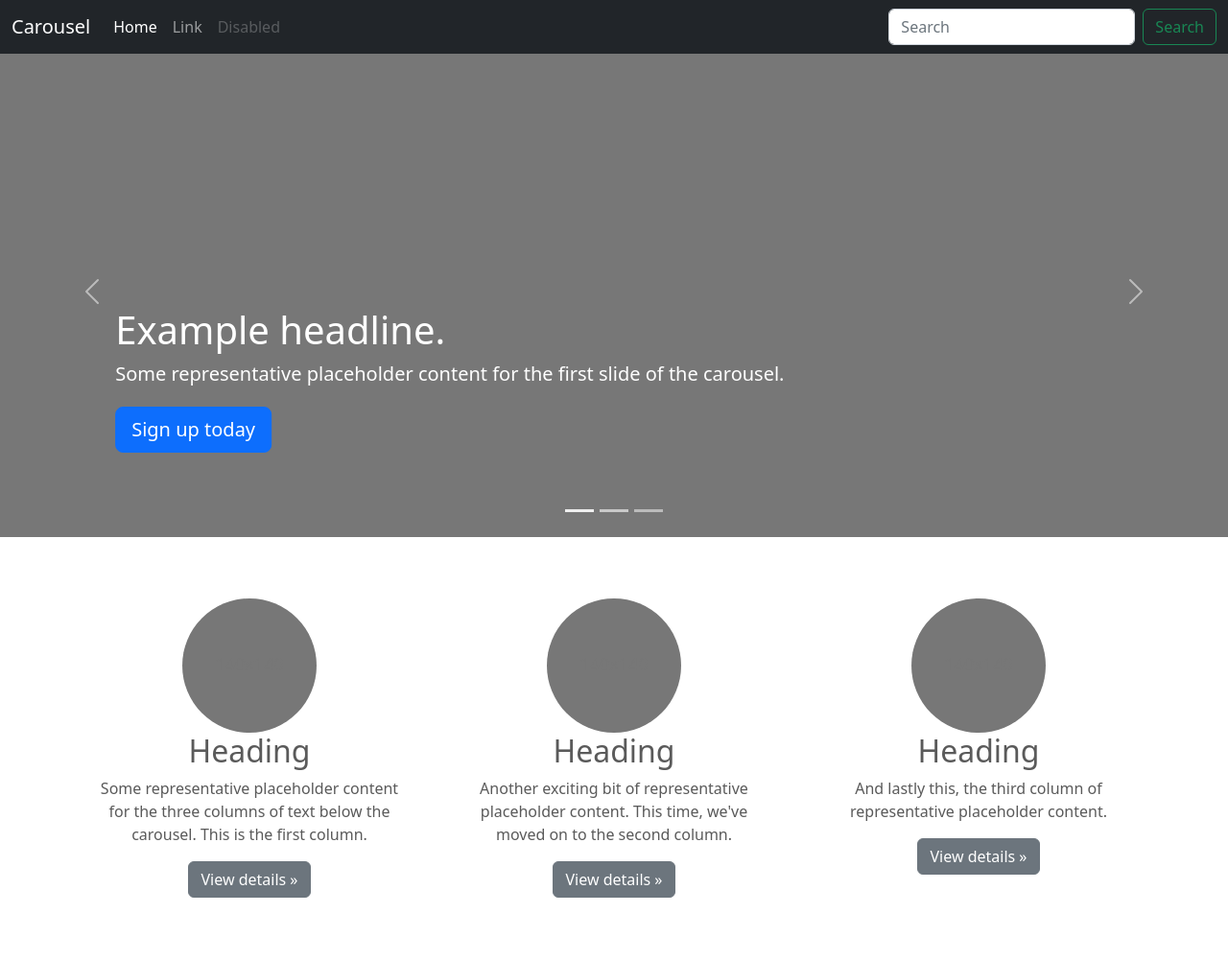
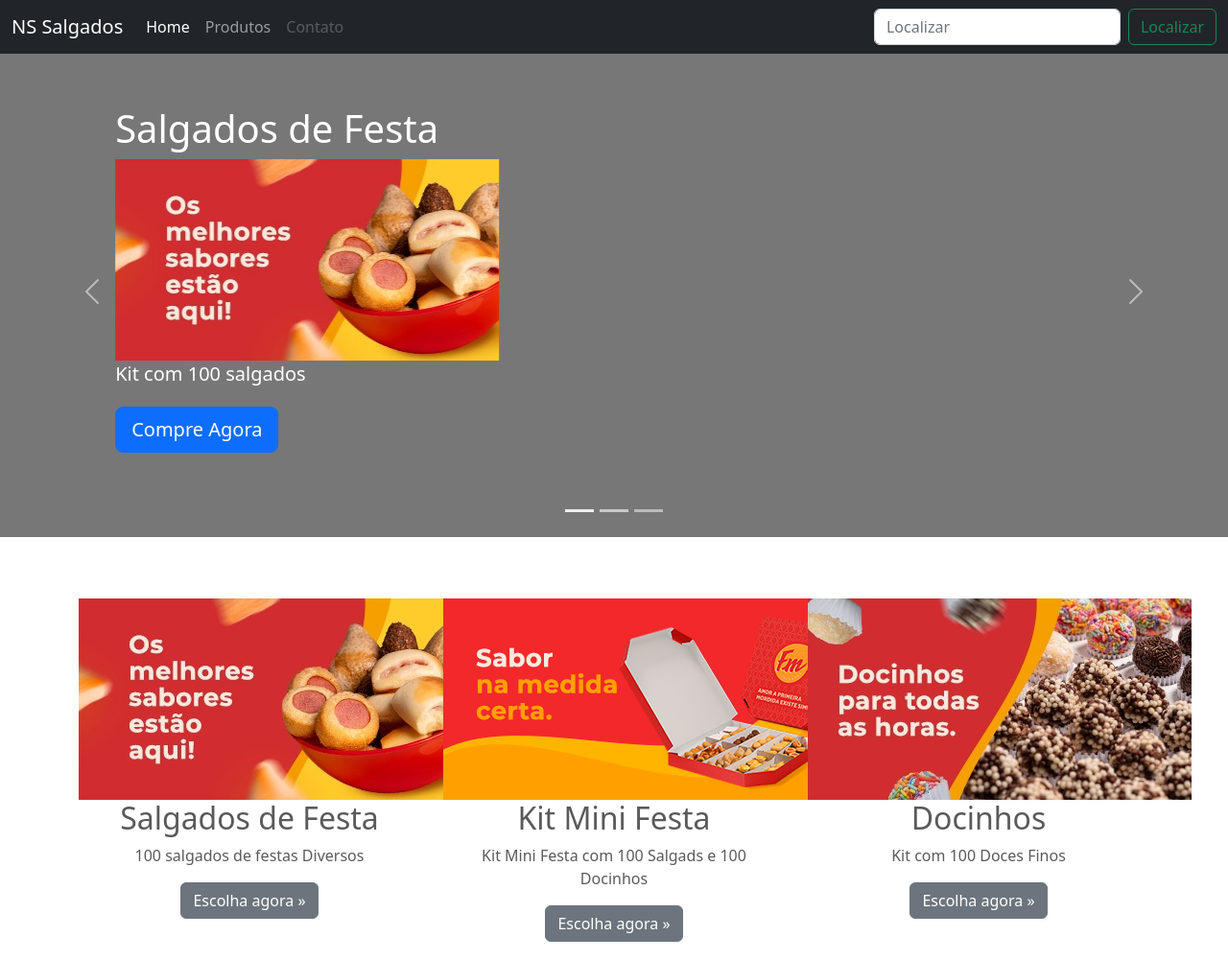
Before and after one commit to JP-Neto/Projetowebpos, a plain HTML site: page index.html in a window 1280 px wide. Shown: the top 1001 px of the page at 96% size. Drawn offline with Linux system fonts and the light colour scheme.

Commit message:
Site Versão 2

```diff
--- a/carousel.css
+++ b/carousel.css
@@ -35,6 +35,11 @@ body {
 .marketing .col-lg-4 {
   margin-bottom: 1.5rem;
   text-align: center;
+  vertical-align: 50px;
+}
+
+.img1{
+  align-items: center;
 }
 /* rtl:begin:ignore */
 .marketing .col-lg-4 p {
--- a/index.html
+++ b/index.html
@@ -78,7 +78,7 @@
 <header>
   <nav class="navbar navbar-expand-md navbar-dark fixed-top bg-dark">
     <div class="container-fluid">
-      <a class="navbar-brand" href="#">Carousel</a>
+      <a class="navbar-brand" href="index.html">NS Salgados</a>
       <button class="navbar-toggler" type="button" data-bs-toggle="collapse" data-bs-target="#navbarCollapse" aria-controls="navbarCollapse" aria-expanded="false" aria-label="Toggle navigation">
         <span class="navbar-toggler-icon"></span>
       </button>
@@ -88,15 +88,15 @@
             <a class="nav-link active" aria-current="page" href="#">Home</a>
           </li>
           <li class="nav-item">
-            <a class="nav-link" href="#">Link</a>
+            <a class="nav-link" href="#">Produtos</a>
           </li>
           <li class="nav-item">
-            <a class="nav-link disabled">Disabled</a>
+            <a class="nav-link disabled">Contato</a>
           </li>
         </ul>
         <form class="d-flex" role="search">
-          <input class="form-control me-2" type="search" placeholder="Search" aria-label="Search">
-          <button class="btn btn-outline-success" type="submit">Search</button>
+          <input class="form-control me-2" type="search" placeholder="Localizar" aria-label="Search">
+          <button class="btn btn-outline-success" type="submit">Localizar</button>
         </form>
       </div>
     </div>
@@ -117,9 +117,11 @@
 
         <div class="container">
           <div class="carousel-caption text-start">
-            <h1>Example headline.</h1>
-            <p>Some representative placeholder content for the first slide of the carousel.</p>
-            <p><a class="btn btn-lg btn-primary" href="#">Sign up today</a></p>
+
+            <h1>Salgados de Festa </h1>
+            <img src="assets/brand/banner.jpg" class= "banner" />
+            <p>Kit com 100 salgados </p>
+            <p><a class="btn btn-lg btn-primary" href="http://api.whatsapp.com/send?1=pt_BR&phone=5583999986519">Compre Agora</a></p>
           </div>
         </div>
       </div>
@@ -128,9 +130,11 @@
 
         <div class="container">
           <div class="carousel-caption">
-            <h1>Another example headline.</h1>
-            <p>Some representative placeholder content for the second slide of the carousel.</p>
-            <p><a class="btn btn-lg btn-primary" href="#">Learn more</a></p>
+            <h1>Kit Mini Festa</h1>
+            <img src="assets/brand/banner2.jpg" class= "banner2" />
+            <img src="assets/brand/banner3.jpg" class= "banner3" />
+            <p>Sujeito a Disponibilidade</p>
+            <p><a class="btn btn-lg btn-primary" href="http://api.whatsapp.com/send?1=pt_BR&phone=5583999986519">Compre Agora</a></p>
           </div>
         </div>
       </div>
@@ -139,9 +143,9 @@
 
         <div class="container">
           <div class="carousel-caption text-end">
-            <h1>One more for good measure.</h1>
-            <p>Some representative placeholder content for the third slide of this carousel.</p>
-            <p><a class="btn btn-lg btn-primary" href="#">Browse gallery</a></p>
+            <h1>Faça Agora seu Pedido</h1>
+            <img src="assets/brand/cupom.png" class= "Cupom" />
+              <p><a class="btn btn-lg btn-primary" href="http://api.whatsapp.com/send?1=pt_BR&phone=5583999986519">Compre Agora</a></p>
           </div>
         </div>
       </div>
@@ -165,26 +169,26 @@
 
     <!-- Three columns of text below the carousel -->
     <div class="row">
-      <div class="col-lg-4">
-        <svg class="bd-placeholder-img rounded-circle" width="140" height="140" xmlns="http://www.w3.org/2000/svg" role="img" aria-label="Placeholder: 140x140" preserveAspectRatio="xMidYMid slice" focusable="false"><title>Placeholder</title><rect width="100%" height="100%" fill="#777"/><text x="50%" y="50%" fill="#777" dy=".3em">140x140</text></svg>
+      <div class="col-lg-4" >
+        <img src="assets/brand/banner.jpg"  />
 
-        <h2 class="fw-normal">Heading</h2>
-        <p>Some representative placeholder content for the three columns of text below the carousel. This is the first column.</p>
-        <p><a class="btn btn-secondary" href="#">View details &raquo;</a></p>
+        <h2 class="fw-normal">Salgados de Festa</h2>
+        <p>100 salgados de festas Diversos</p>
+        <p><a class="btn btn-secondary" href="#">Escolha agora &raquo;</a></p>
+      </div><!-- /.col-lg-4 -->
+      <div class="col-lg-4" >
+
+        <img src="assets/brand/banner2.jpg"  />
+        <h2 class="fw-normal">Kit Mini Festa</h2>
+        <p>Kit Mini Festa com 100 Salgads e 100 Docinhos</p>
+        <p><a class="btn btn-secondary" href="#">Escolha agora &raquo;</a></p>
       </div><!-- /.col-lg-4 -->
       <div class="col-lg-4">
-        <svg class="bd-placeholder-img rounded-circle" width="140" height="140" xmlns="http://www.w3.org/2000/svg" role="img" aria-label="Placeholder: 140x140" preserveAspectRatio="xMidYMid slice" focusable="false"><title>Placeholder</title><rect width="100%" height="100%" fill="#777"/><text x="50%" y="50%" fill="#777" dy=".3em">140x140</text></svg>
+        <img src="assets/brand/banner3.jpg"  />
 
-        <h2 class="fw-normal">Heading</h2>
-        <p>Another exciting bit of representative placeholder content. This time, we've moved on to the second column.</p>
-        <p><a class="btn btn-secondary" href="#">View details &raquo;</a></p>
-      </div><!-- /.col-lg-4 -->
-      <div class="col-lg-4">
-        <svg class="bd-placeholder-img rounded-circle" width="140" height="140" xmlns="http://www.w3.org/2000/svg" role="img" aria-label="Placeholder: 140x140" preserveAspectRatio="xMidYMid slice" focusable="false"><title>Placeholder</title><rect width="100%" height="100%" fill="#777"/><text x="50%" y="50%" fill="#777" dy=".3em">140x140</text></svg>
-
-        <h2 class="fw-normal">Heading</h2>
-        <p>And lastly this, the third column of representative placeholder content.</p>
-        <p><a class="btn btn-secondary" href="#">View details &raquo;</a></p>
+        <h2 class="fw-normal">Docinhos</h2>
+        <p>Kit com 100 Doces Finos</p>
+        <p><a class="btn btn-secondary" href="#">Escolha agora &raquo;</a></p>
       </div><!-- /.col-lg-4 -->
     </div><!-- /.row -->
 
@@ -195,11 +199,12 @@
 
     <div class="row featurette">
       <div class="col-md-7">
-        <h2 class="featurette-heading fw-normal lh-1">First featurette heading. <span class="text-muted">It’ll blow your mind.</span></h2>
-        <p class="lead">Some great placeholder content for the first featurette here. Imagine some exciting prose here.</p>
+        <h2 class="featurette-heading fw-normal lh-1">Salgados de Festa. <span class="text-muted">São uma delicia</span></h2>
+        <p class="lead">Kit com 100 Salgados De Festa</p>
       </div>
       <div class="col-md-5">
-        <svg class="bd-placeholder-img bd-placeholder-img-lg featurette-image img-fluid mx-auto" width="500" height="500" xmlns="http://www.w3.org/2000/svg" role="img" aria-label="Placeholder: 500x500" preserveAspectRatio="xMidYMid slice" focusable="false"><title>Placeholder</title><rect width="100%" height="100%" fill="#eee"/><text x="50%" y="50%" fill="#aaa" dy=".3em">500x500</text></svg>
+        <img src="assets/brand/banner.jpg"  />
+
 
       </div>
     </div>
@@ -208,11 +213,11 @@
 
     <div class="row featurette">
       <div class="col-md-7 order-md-2">
-        <h2 class="featurette-heading fw-normal lh-1">Oh yeah, it’s that good. <span class="text-muted">See for yourself.</span></h2>
-        <p class="lead">Another featurette? Of course. More placeholder content here to give you an idea of how this layout would work with some actual real-world content in place.</p>
+        <h2 class="featurette-heading fw-normal lh-1">Kit Mini Festa <span class="text-muted">Você vai Amar.</span></h2>
+        <p class="lead">Kit Mini Festa com Salgados e Doces Diversos.</p>
       </div>
       <div class="col-md-5 order-md-1">
-        <svg class="bd-placeholder-img bd-placeholder-img-lg featurette-image img-fluid mx-auto" width="500" height="500" xmlns="http://www.w3.org/2000/svg" role="img" aria-label="Placeholder: 500x500" preserveAspectRatio="xMidYMid slice" focusable="false"><title>Placeholder</title><rect width="100%" height="100%" fill="#eee"/><text x="50%" y="50%" fill="#aaa" dy=".3em">500x500</text></svg>
+        <img src="assets/brand/banner2.jpg"  />
 
       </div>
     </div>
@@ -221,11 +226,11 @@
 
     <div class="row featurette">
       <div class="col-md-7">
-        <h2 class="featurette-heading fw-normal lh-1">And lastly, this one. <span class="text-muted">Checkmate.</span></h2>
-        <p class="lead">And yes, this is the last block of representative placeholder content. Again, not really intended to be actually read, simply here to give you a better view of what this would look like with some actual content. Your content.</p>
+        <h2 class="featurette-heading fw-normal lh-1">Kit Doces Finos <span class="text-muted">Perfeitos.</span></h2>
+        <p class="lead">Doces Finoes para todas as ocasioes</p>
       </div>
       <div class="col-md-5">
-        <svg class="bd-placeholder-img bd-placeholder-img-lg featurette-image img-fluid mx-auto" width="500" height="500" xmlns="http://www.w3.org/2000/svg" role="img" aria-label="Placeholder: 500x500" preserveAspectRatio="xMidYMid slice" focusable="false"><title>Placeholder</title><rect width="100%" height="100%" fill="#eee"/><text x="50%" y="50%" fill="#aaa" dy=".3em">500x500</text></svg>
+        <img src="assets/brand/banner3.jpg"  />
 
       </div>
     </div>
@@ -239,8 +244,8 @@
 
   <!-- FOOTER -->
   <footer class="container">
-    <p class="float-end"><a href="#">Back to top</a></p>
-    <p>&copy; 2017–2022 Company, Inc. &middot; <a href="#">Privacy</a> &middot; <a href="#">Terms</a></p>
+    <p class="float-end"><a href="#">Voltar ao Inicio</a></p>
+    <p>&copy; 2017–2022 Company, Inc. &middot; <a href="#">Privacidade</a> &middot; <a href="#">Termos</a></p>
   </footer>
 </main>
 
```
Also changed, not shown: assets/brand/banner.jpg (added), assets/brand/banner2.jpg (added), assets/brand/banner3.jpg (added), assets/brand/banner4.jpg (added), assets/brand/cupom.png (added).
